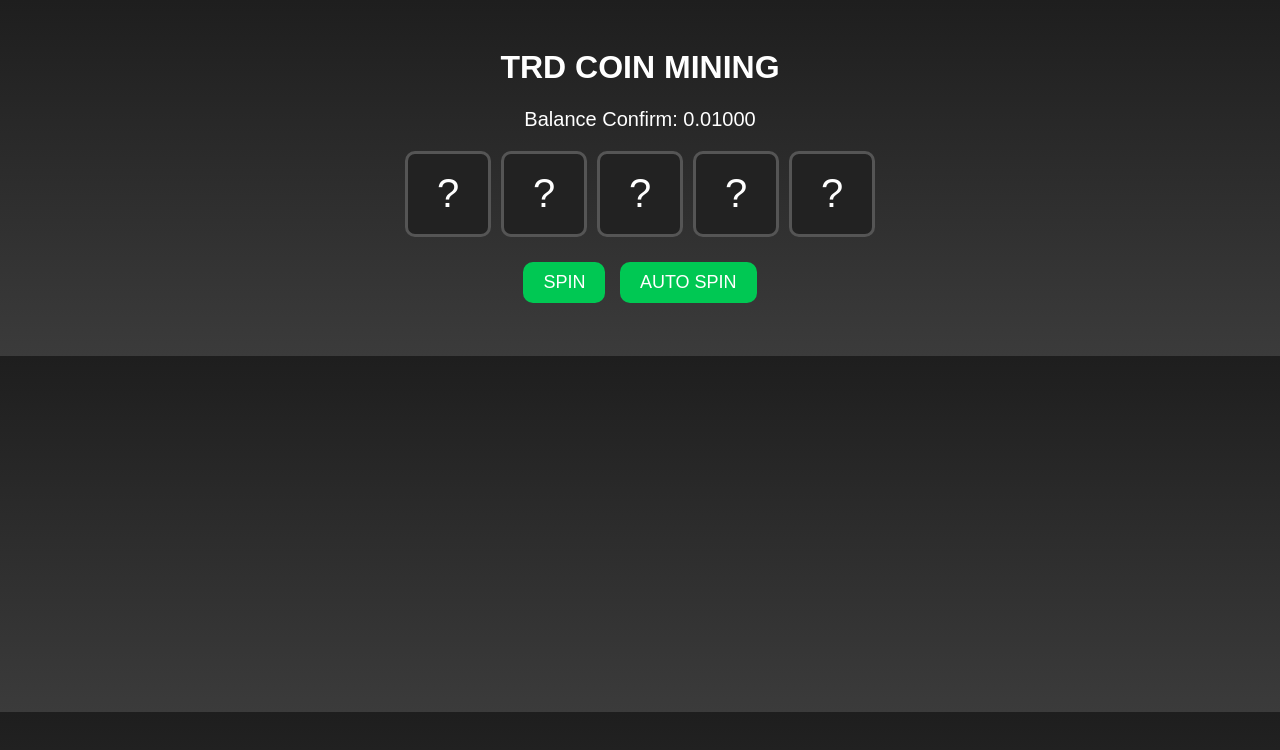
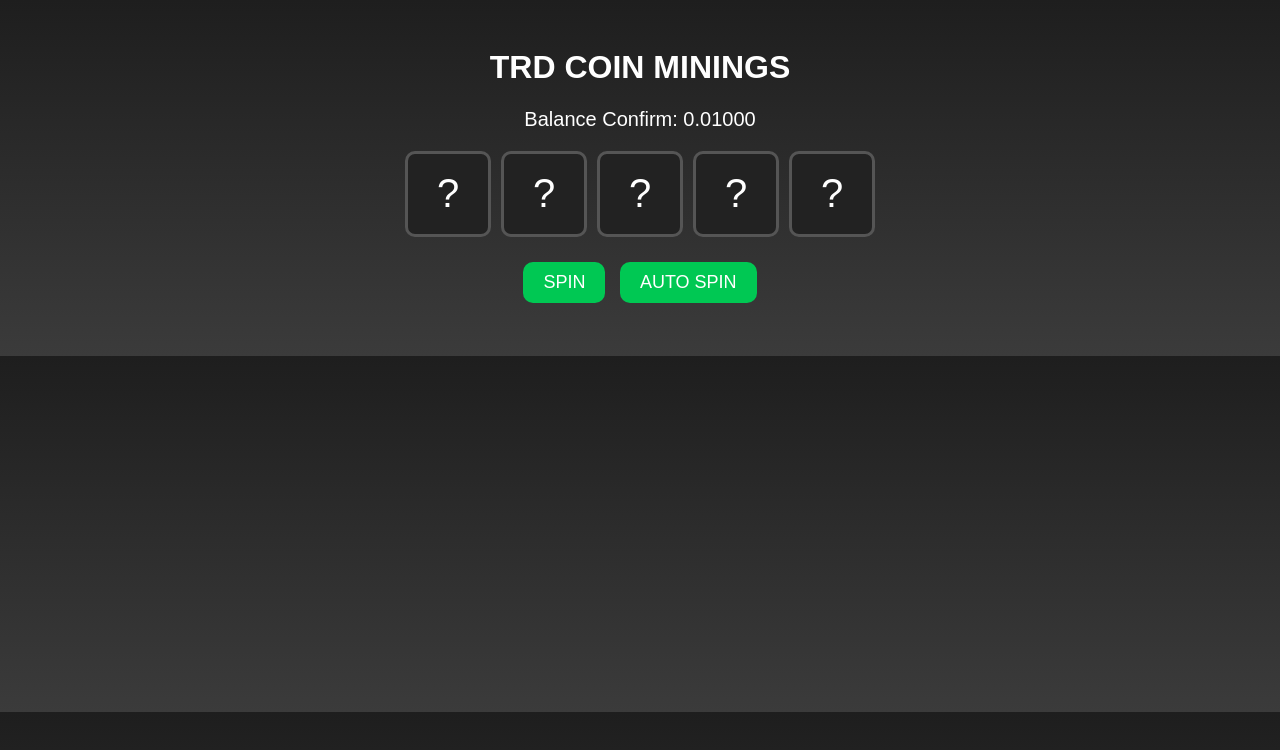
Before and after one commit to ragatechfreedom/Machineslotragatech, a plain HTML site: page index.html in a window 1280 px wide. Drawn offline with Linux system fonts and the light colour scheme.

Commit message:
Update index.html

```diff
--- a/index.html
+++ b/index.html
@@ -56,7 +56,7 @@
   </style>
 </head>
 <body>
-  <h1>TRD COIN MINING</h1>
+  <h1>TRD COIN MININGS</h1>
 
   <div id="balance-panel">
     Balance Confirm: <span id="balance">0.01000</span>
```
